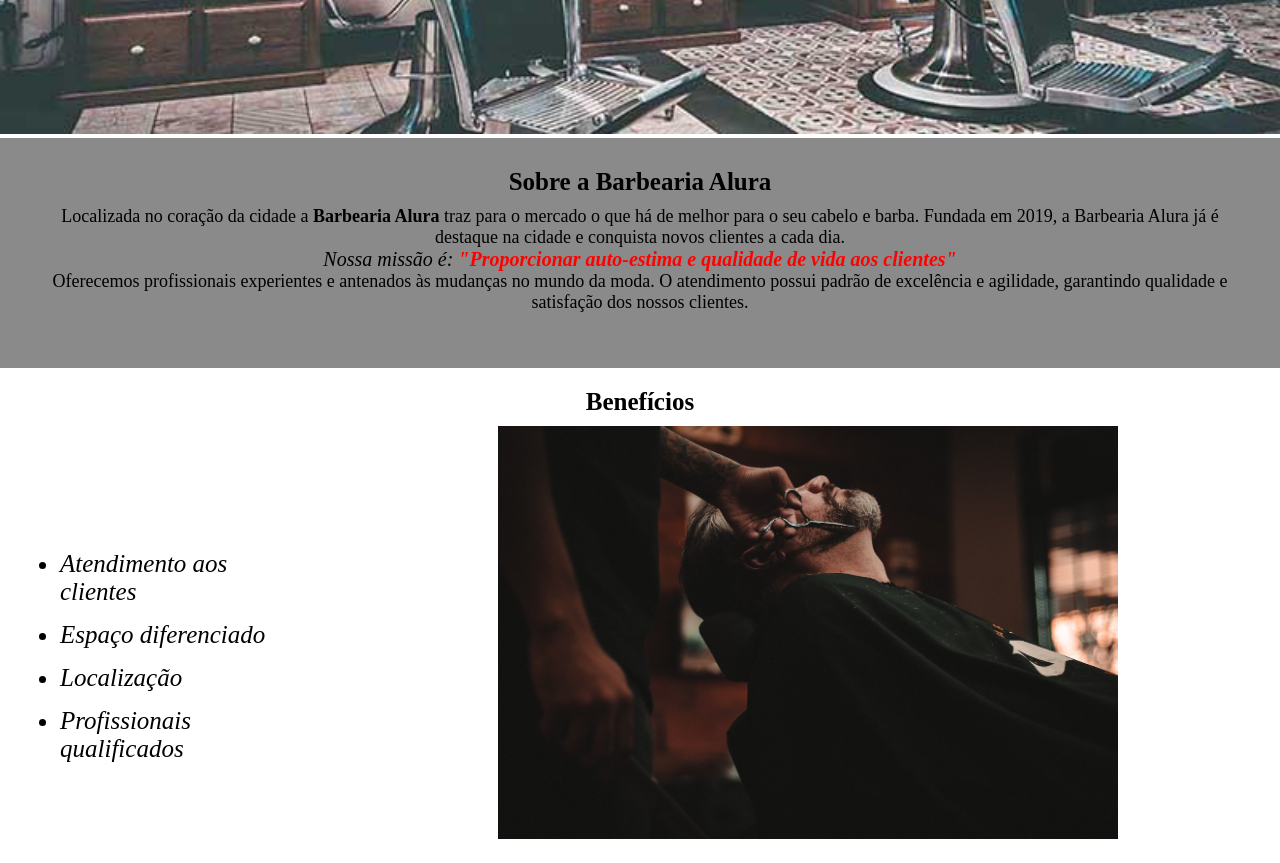
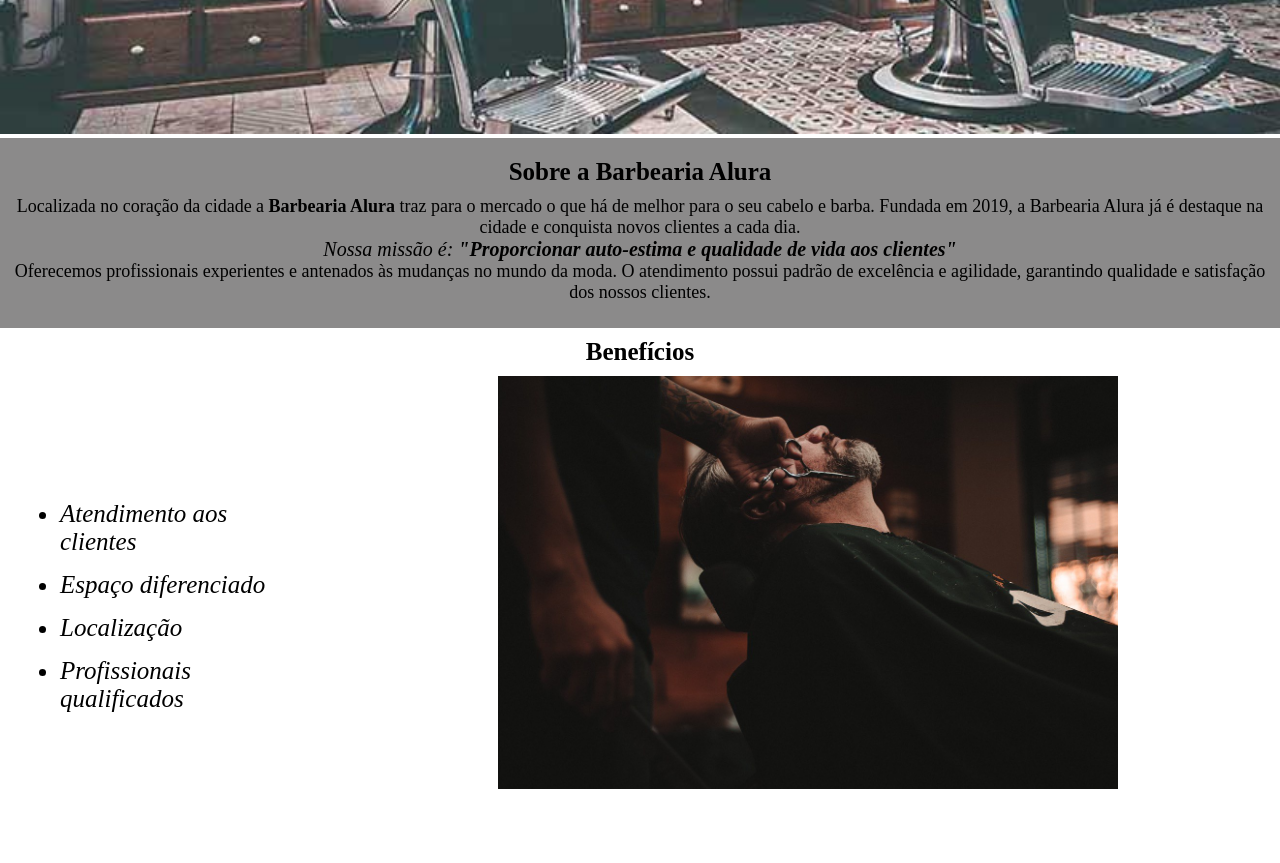
Before and after one commit to gabrielcarvalhogc/html-e-css, a plain HTML site: page barbearia-alura/index.html in a window 1280 px wide. Shown: the part 600-1463 px from the top of the page. After the commit the page ends 1393 px from the top, so only its background shows below. Drawn offline with Linux system fonts and the light colour scheme.

Commit message:
código da primeira página atualizado

```diff
--- a/barbearia-alura/style.css
+++ b/barbearia-alura/style.css
@@ -25,7 +25,7 @@ header h1 {
 .principal {
     height: 170px;
     background-color: #8b8a8a;
-    padding: 30px;
+    padding: 10px;
 }
 
 p {
@@ -37,18 +37,13 @@ p {
     font-size: 20px;
 }
 
-em strong {
-    color: #FF0000;
-}
-
 .beneficios {
-    background-color: #FFFFFF;
-    padding: 20px;
+    padding:0 20px;
 }
 
 .titulo-centralizado {
     text-align: center;
-    padding-bottom: 10px;
+    padding: 10px 0;
     font-size: 25px;
 }
 
```
